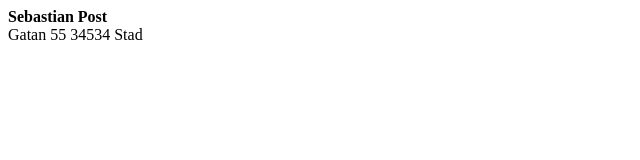
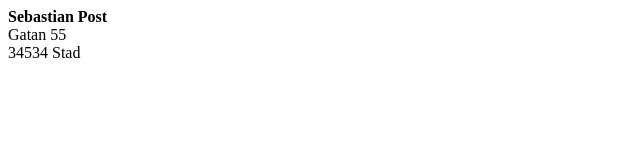
Before and after one commit to ZynCitrus/CV, a plain HTML site: page index.html in a window 1280 px wide. Shown: the whole page, without its empty margins (0-640 px from the left). Drawn offline with Linux system fonts and the light colour scheme.

Commit message:
Rättade till taggar

```diff
--- a/index.html
+++ b/index.html
@@ -8,7 +8,7 @@
 </head>
 <body>
     <right><b>Sebastian Post</b><br>
-    Gatan 55
+    Gatan 55<br>
     34534 Stad</right>
 </body>
 </html>
```
